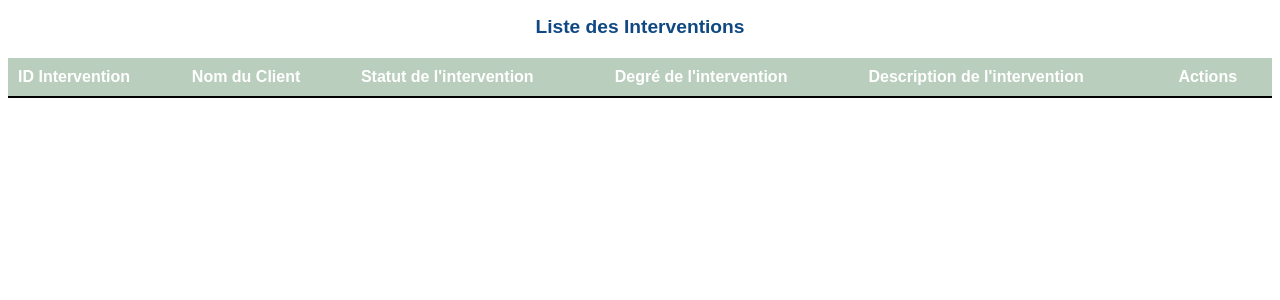
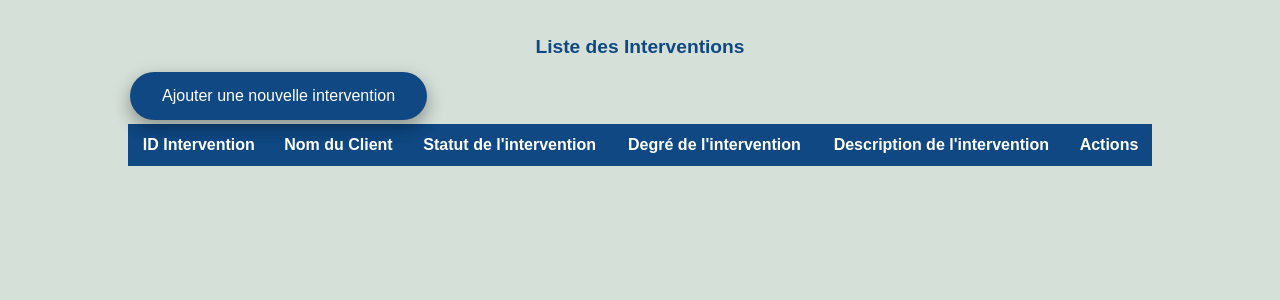
Before and after one commit to imenemch/Energie-Control, a PHP site: page /listeIntervention_standariste.php in a window 1280 px wide. Shown: the top 300 px of the page. Run offline with PHP 8.4, Linux system fonts and the light colour scheme; data that the repository does not hold is empty.

Commit message:
ajout de la partie commentaire sur la liste des interventions pour les standardistes

```diff
--- a/tp1/app/public/css/styles.css
+++ b/tp1/app/public/css/styles.css
@@ -74,6 +74,7 @@ label {
 .table {
     width: 100%;
     border-collapse: collapse;
+    text-align: center;
   }
 
   /* Styles pour les en-têtes de colonnes */
@@ -152,32 +153,60 @@ a {
 a:hover {
     text-decoration: underline;
 }
+/*style de la partie des interventions des standaristes */
 
-/*la partie la liste des interventions*/
+body {
+  font-family: Arial, sans-serif;
+  background-color: #D5E1D8;
+  margin: 0;
+  padding: 0;
+}
+
+.container {
+  width: 80%;
+  margin: 0 auto;
+}
+
 h2 {
-  color: #0F4882; /* Bleu */
   text-align: center;
+  color: #0F4882;
 }
 
 table {
   width: 100%;
   border-collapse: collapse;
-  margin-top: 20px;
+  background-color: white;
 }
 
-thead th {
-  background-color: #BACEBE; /* Vert */
-  color: #FFFFFF; /* Blanc */
-  padding: 10px;
-  text-align: left;
-  border-bottom: 2px solid #000000; /* Noir */
+th, td {
+  padding: 12px;
+  text-align: center;
 }
 
-tbody td {
-  padding: 10px;
-  border-bottom: 1px solid #D9D9D9; /* Gris */
+thead {
+  background-color: #0F4882;
+  color: white;
 }
 
-tbody tr:last-child td {
-  border-bottom: none;
+tbody tr:nth-child(even) {
+  background-color: #D5E1D8;
 }
+
+tbody tr:hover {
+  background-color: #BFD3C1;
+}
+
+.actions {
+  text-align: center;
+}
+
+.actions img {
+  width: 24px;
+  height: 24px;
+}
+
+@media only screen and (max-width: 600px) {
+  table {
+      width: 100%;
+  }
+}
```
Also changed, not shown: tp1/app/public/listeClient.php (renamed from tp1/app/public/home.php, +1 -7 lines), tp1/app/templates/listeIntervention.html.twig (+26 -9 lines), tp1/app/public/img/commentaire.png (added), tp1/app/templates/listeClient.html.twig (renamed from tp1/app/templates/home.html.twig).
